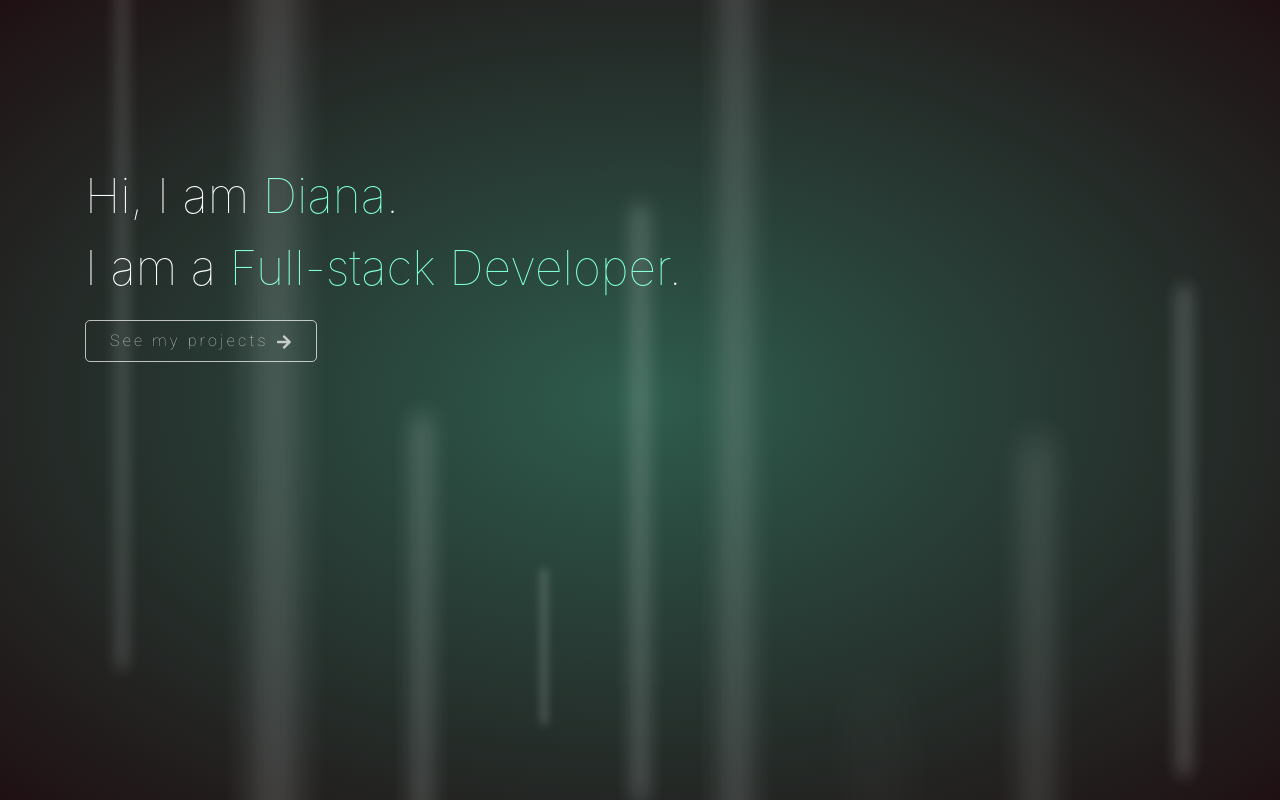
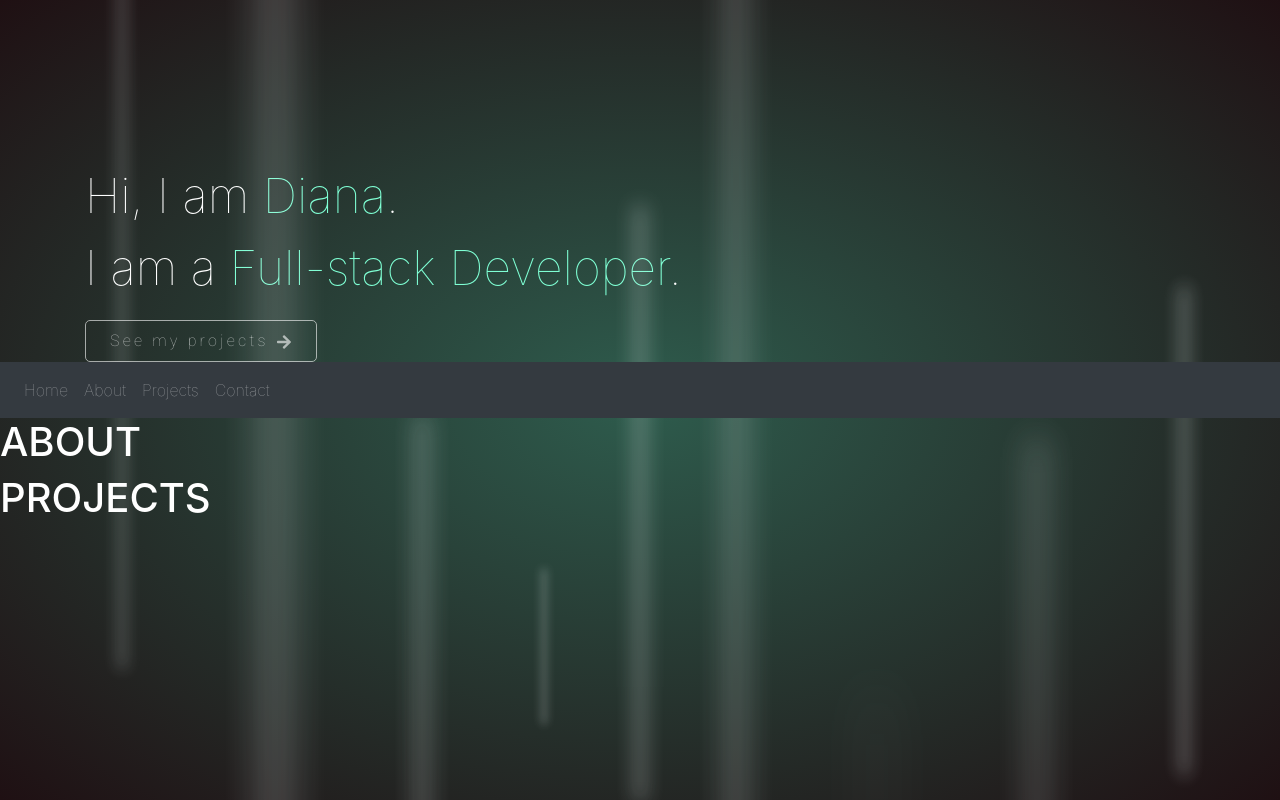
Before and after one commit to DianaBerte/My-portfolio, a React (Create React App) app in the folder my-portfolio/: page / in a window 1280 px wide. Built offline with nearby package versions, Linux system fonts and the light colour scheme.

Commit message:
Must re-implement routing

```diff
--- a/my-portfolio/src/App.tsx
+++ b/my-portfolio/src/App.tsx
@@ -1,6 +1,6 @@
 import React from 'react';
 import 'bootstrap/dist/css/bootstrap.min.css'
-import { BrowserRouter, Routes, Route } from 'react-router-dom';
+// import { BrowserRouter, Routes, Route } from 'react-router-dom';
 import StartComponent from './components/StartComponent';
 import HeaderComponent from './components/HeaderComponent';
 import './App.css';
@@ -8,12 +8,10 @@ import './assets/index.css'
 
 function App() {
   return (
-    <BrowserRouter>
-    <Routes>
-      <Route path='/' element={<HeaderComponent />} />
-      <Route path='/about' element={<StartComponent />} />
-    </Routes>
-    </BrowserRouter>
+  <div>
+    <HeaderComponent />
+    <StartComponent />
+  </div>
   );
 }
 
--- a/my-portfolio/src/assets/index.css
+++ b/my-portfolio/src/assets/index.css
@@ -22,12 +22,12 @@ body {
     font-family: 'Roboto', sans-serif;
     border-radius: 5px;
     letter-spacing: 0.2rem;
-    opacity: 0.7;
+    opacity: 0.6;
 }
 
 .my-word-btn:hover {
     opacity: 1;
-    transition: 1s ease;
+    transition: 2s ease;
 }
 
 .arrow-icon {
--- a/my-portfolio/src/components/AboutComponent.tsx
+++ b/my-portfolio/src/components/AboutComponent.tsx
@@ -1,3 +1,11 @@
 //this component includes my picture and some info about me
 
-export {}
+const AboutComponent = () => {
+    return (
+        <>
+        <h1 style={{color:"white"}}>ABOUT</h1>
+        </>
+    )
+}
+
+export default AboutComponent
--- a/my-portfolio/src/components/HeaderComponent.tsx
+++ b/my-portfolio/src/components/HeaderComponent.tsx
@@ -1,9 +1,18 @@
-//this is the landing page: big jumbotron with just introductory lines.
+import React, { useRef } from 'react'
 import { FaArrowRight } from 'react-icons/fa'
 import { Container } from 'react-bootstrap'
 import BackgroundComponent from './BackgroundComponent'
 
 const HeaderComponent = () => {
+    const buttonRef = useRef(null);
+
+    const handleClick = () => {
+        const targetElement = document.getElementById("projects"); //--> must go to an id called 'projects': a div in ProjectsComponent
+        if (targetElement) {
+            targetElement.scrollIntoView({ behavior: "smooth" });
+        };
+    };
+
     return(
         <>
         <BackgroundComponent />
@@ -14,8 +23,8 @@ const HeaderComponent = () => {
             <br />I am a <span className='name-span'>Full-stack Developer</span>.
             </div>
             <button
-            //   ref={buttonRef}
-            //   onClick={handleClick}
+              ref={buttonRef}
+              onClick={handleClick}
             className="my-word-btn bg-transparent text-white py-2 px-4"
             >
             <span className='arrow-span'>See my projects </span><FaArrowRight className="arrow-icon" />
--- a/my-portfolio/src/components/ProjectsComponent.tsx
+++ b/my-portfolio/src/components/ProjectsComponent.tsx
@@ -1,3 +1,11 @@
 //this component showcases MandarinApp and redirects the user to other projects
 
-export {}
+const ProjectsComponent = () => {
+    return(
+        <>
+        <h1 style={{color:"white"}} id="projects">PROJECTS</h1>
+        </>
+    )
+}
+
+export default ProjectsComponent
--- a/my-portfolio/src/components/StartComponent.tsx
+++ b/my-portfolio/src/components/StartComponent.tsx
@@ -1,10 +1,13 @@
 import NavbarComponent from "./NavbarComponent"
+import AboutComponent from "./AboutComponent"
+import ProjectsComponent from "./ProjectsComponent"
 
 const StartComponent = () => {
     return(
         <>
         <NavbarComponent />
-        {/* will also contain AboutComponent and ProjectsComponent */}
+        <AboutComponent />
+        <ProjectsComponent />
         </>
     )
 }
```
